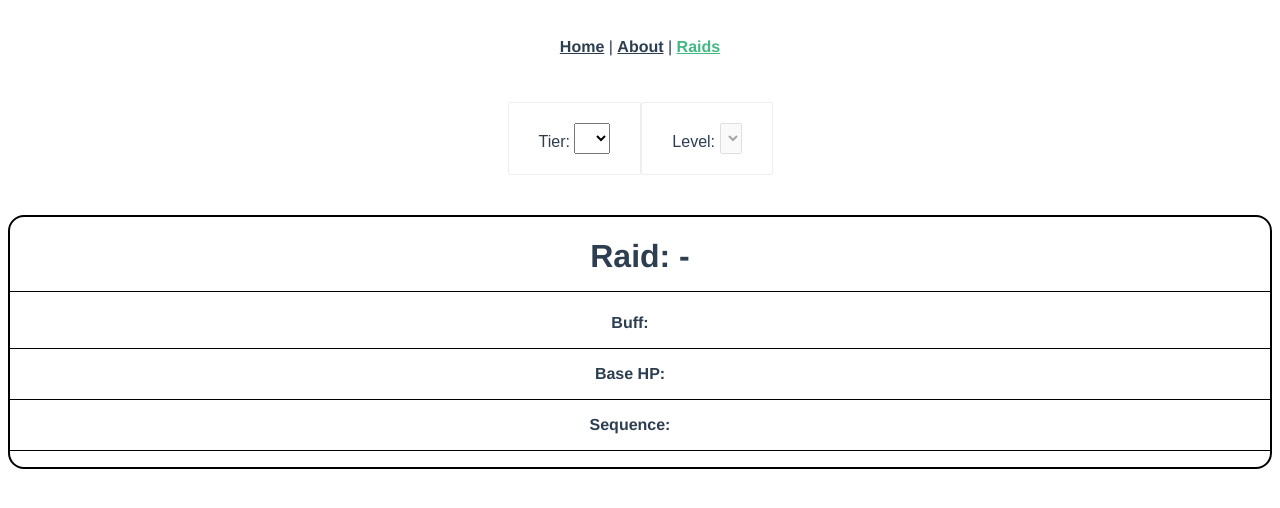
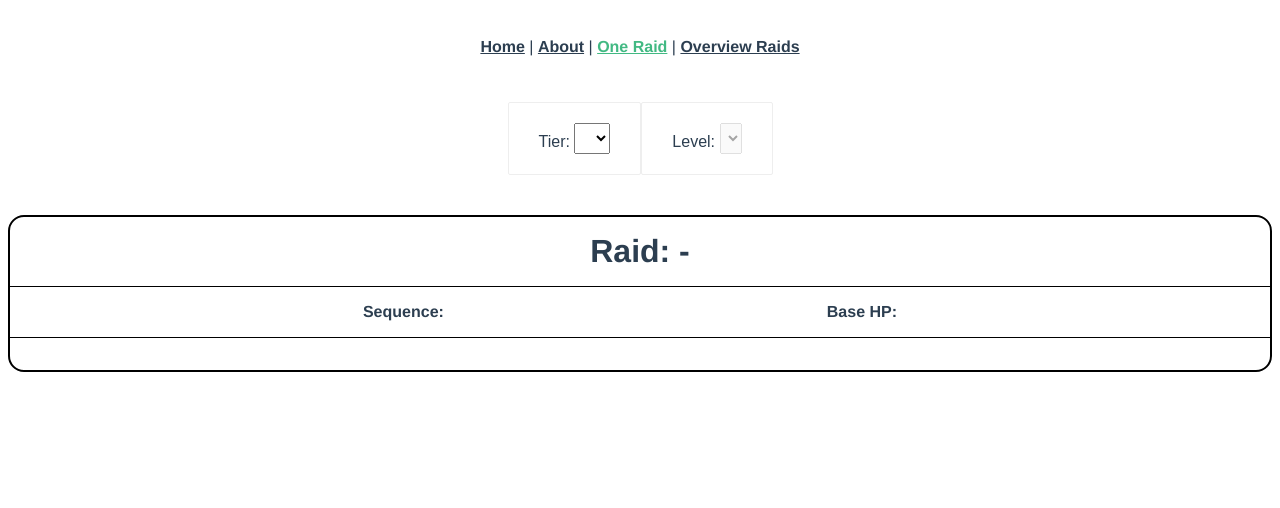
Before and after one commit to beni-gut/tt-pull, a Vue app: page /raidCards in a window 1280 px wide. Shown: the top 508 px of the page. Built offline with nearby package versions, Linux system fonts and the light colour scheme.

Commit message:
working, adding a new view in next commit

```diff
--- a/src/App.vue
+++ b/src/App.vue
@@ -2,7 +2,8 @@
   <div id="nav">
     <router-link to="/">Home</router-link> |
     <router-link to="/about">About</router-link> |
-    <router-link to="/raidCards">Raids</router-link>
+    <router-link to="/raidCards">One Raid</router-link> |
+    <router-link to="/raidsOverview">Overview Raids</router-link>
   </div>
   <router-view/>
 </template>
--- a/src/components/RaidCard.vue
+++ b/src/components/RaidCard.vue
@@ -1,37 +1,40 @@
 <template>
   <div class="raidCards">
     <h1>Raid: {{ tierMsg }}-{{ levelMsg }}</h1>
-    <ul>
+    <div class="raidCards-displayInformation">
+      <ul v-if="hasABuff" id="raidCard-raidBuff">
         <li><b>Buff:</b></li>
         <li>{{ raidBuffType }} {{ raidBuffAmount }}</li>
       </ul>
-    <ul>
+      <ul id="raidCard-raidHP">
         <li><b>Base HP:</b></li>
         <li>{{ raidBaseHealthPoints }}</li>
       </ul>
-    <ul>
+      <ul id="raidCard-raidSequence">
         <li><b>Sequence:</b></li>
         <li>{{ raidSequence }}</li>
       </ul>
-    <div>
+    </div>
+    <div class="titanContainer">
       <TitanCard v-for="titan in raidTitans" :raidTitan="titan.value" :key="titan.id" />
     </div>
   </div>
 </template>
 
 <script>
-import json from "../json-files/raid_seed_20210919.json";
 import TitanCard from "./TitanCard";
 
 export default {
   name: 'RaidCard',
   components: {TitanCard},
   props: {
-    tierMsg: String,
-    levelMsg: String
+    raidDetails: Object
   },
   data() {
     return {
+      tierMsg: null,
+      levelMsg: null,
+      hasABuff: false,
       raidBuffType: null,
       raidBuffAmount: null,
       raidSequence: null,
@@ -42,24 +45,33 @@ export default {
   methods: {
     updateData: function () {
       this.$nextTick(function () {
-        console.log(this.levelMsg)
-        if (this.levelMsg === null) {
+
+        // set all values null when info changes
+        if (this.raidDetails === null) {
+          this.tierMsg = null;
+          this.levelMsg = null;
+          this.hasABuff = false;
           this.raidBuffType = null;
           this.raidBuffAmount = null;
           this.raidSequence = null;
+          this.raidBaseHealthPoints = null;
           this.raidTitans = [];
         }
-        if (this.tierMsg !== null && this.levelMsg !== null) {
+
+        // if values present, get values
+        if (this.raidDetails !== null) {
           this.raidTitans = [];
-          json.forEach(
-              x => {
-                if (x.tier === this.tierMsg && x.level === this.levelMsg) {
-                  // retrieve the raid-sequence and save it as String
-                  let sequence = x["spawn_sequence"];
-                  this.raidSequence = sequence.toString().replaceAll(",", ", ");
+          let raidDetailsRaw = this.raidDetails;
 
-                  // retrieve "Titans" Array and push it to raidTitans
-                  let titans = x["titans"];
+          // set tier and level
+          this.tierMsg = raidDetailsRaw["tier"];
+          this.levelMsg = raidDetailsRaw["level"];
+
+          // set titan sequence
+          this.raidSequence = raidDetailsRaw["spawn_sequence"].toString().replaceAll(",", ", ");
+
+          // get titans and their respective details
+          let titans = raidDetailsRaw["titans"];
           this.raidBaseHealthPoints = titans[0]["total_hp"].toLocaleString();
           titans.forEach(
               x => {
@@ -67,38 +79,27 @@ export default {
               }
           )
 
+          // try to get the raid buff
           try {
-                    let buff = x["area_buffs"];
+            let buff = raidDetailsRaw["area_buffs"];
             buff.forEach(
                 x => {
                   this.raidBuffType = x["bonus_type"] + ", ";
                   this.raidBuffAmount = x["bonus_amount"];
-                          console.log(this.raidBuffType, this.raidBuffAmount)
+                  this.hasABuff = true;
                 }
             )
           } catch (error) {
+            this.hasABuff = false;
             this.raidBuffType = "none";
             this.raidBuffAmount = null;
           }
         }
-              }
-          );
-        }
       })
     }
   },
-  computed: {
-    combined() {
-      let a = false;
-      if (this.levelMsg !== null) {
-        a= true;
-      }
-      return a;
-    }
-  },
   watch: {
-    levelMsg: function (newVal, oldVal) {
-      console.log("prop changed. ", newVal, " | was: ", oldVal)
+    raidDetails: function () {
       this.updateData();
     }
   }
@@ -109,21 +110,57 @@ export default {
 <!-- Add "scoped" attribute to limit CSS to this component only -->
 <style scoped>
 h1 {
-  padding: 0 0 1rem 0;
+  padding: 1rem 0 1rem 0;
+  margin: 0;
   border-bottom: 1px solid black;
 }
 ul {
   list-style-type: none;
-  padding: 0 0 1rem 0;
+  padding: 1rem 0 1rem 0;
+  margin: 0;
   border-bottom: 1px solid black;
 }
 li {
   display: inline-block;
   margin: 0 10px;
+  overflow-wrap: anywhere;
 }
 .raidCards {
   border: 2px solid black;
   border-radius: 1em;
   /*background-color: rgb(240, 240, 240);*/
 }
+.titanContainer {
+  display: flex;
+  justify-content: space-between;
+}
+@media (max-width: 1199px) {
+  .titanContainer {
+    flex-direction: column;
+    padding: 0;
+  }
+}
+@media (min-width: 1200px) {
+  .titanContainer {
+    flex-direction: row;
+    padding: 1rem calc(5vw / 6);
+  }
+  .raidCards-displayInformation {
+    display: flex;
+    justify-content: space-evenly;
+    border-bottom: 1px solid black;
+  }
+  ul {
+    border-bottom: 0;
+  }
+  #raidCard-raidSequence {
+    order: 1;
+  }
+  #raidCard-raidBuff {
+    order: 0;
+  }
+  #raidCard-raidHP {
+    order: 2;
+  }
+}
 </style>
--- a/src/components/TitanCard.vue
+++ b/src/components/TitanCard.vue
@@ -1,7 +1,8 @@
 <template>
-  <div class="hello">
-    <h1><b>Titan:</b> {{ titanName }}</h1>
+  <div class="titanCard">
+    <h2 class="titanCard-titanName"><b>Titan:</b> {{ titanName }}</h2>
     <p><b>Debuff:</b> {{ titanDebuffType }}</p>
+    <p v-if="hasCurses"><b>Cursed Parts:</b> {{ cursedParts }}</p>
   </div>
 </template>
 
@@ -13,7 +14,8 @@ export default {
   },
   data() {
     return {
-      curses: false,
+      hasCurses: false,
+      cursedParts: "",
       titanName: null,
       titanDebuffType: null
     }
@@ -22,47 +24,115 @@ export default {
     displayTitan: function () {
       this.$nextTick(function () {
         if (this.raidTitan !== null) {
+          // get the titanData from the props, probably not needed
           let titanData = this.raidTitan;
+
+          // set the name of the titan
           this.titanName = titanData["enemy_name"];
-          let debuff = titanData["area_debuffs"][0]["bonus_type"];
-          console.log(debuff);
+
+          // Get the debuff for the titan
+          let debuff;
+          try {
+            debuff = titanData["area_debuffs"][0]["bonus_type"];
+          } catch (e) {
+            debuff = "none";
+          }
           this.titanDebuffType = debuff;
+
+          // check for cursed parts
+          let parts = titanData["parts"];
+          let cursedPartsRaw = [];
+          parts.forEach(
+              x => {
+                try {
+                  if (x["cursed"]) {
+                    cursedPartsRaw.push(x["part_id"]);
+                  }
+                } catch {
+                  this.hasCurses = false;
+                  this.cursedParts = [];
+                }
+              }
+          );
+
+          // if any cursed parts have been found assign the correct description
+          if (cursedPartsRaw.length > 0) {
+            this.mapParts(cursedPartsRaw);
+          }
         }
       })
+    },
+    mapParts: function (cursedPartsRaw) {
+      for (let i = 0; i < cursedPartsRaw.length; i++) {
+        // normal switch-case to identify and push respective cursed parts to String
+        switch (cursedPartsRaw[i]) {
+          case "ArmorHead":
+            this.cursedParts += "Head";
+            break;
+          case "ArmorChestUpper":
+            this.cursedParts += "Torso";
+            break;
+          case "ArmorArmUpperRight":
+            this.cursedParts += "Left Shoulder";
+            break;
+          case "ArmorArmUpperLeft":
+            this.cursedParts += "Right Shoulder";
+            break;
+          case "ArmorHandRight":
+            this.cursedParts += "Left Hand";
+            break;
+          case "ArmorHandLeft":
+            this.cursedParts += "Right Hand";
+            break;
+          case "ArmorLegUpperRight":
+            this.cursedParts += "Left Leg";
+            break;
+          case "ArmorLegUpperLeft":
+            this.cursedParts += "Right Leg";
+            break;
+        }
+
+        // adds a comma if it's not the last part
+        if ((i+1) < cursedPartsRaw.length) {
+          this.cursedParts += ", ";
+        }
+      }
+      this.hasCurses = true;
     }
   },
-  mounted() {
-    //console.log(this.raidTitan);
+  beforeMount() {
     this.displayTitan();
-  },
-  computed: {
-    combined() {
-      return this.raidTitan;
-    }
-  },
-  watch: {
-    raidTitan: function (oldVal, newVal) {
-      console.log("prop changed. ", newVal["enemy_id"], " | was: ", oldVal["enemy_id"])
-      this.displayTitan();
-    }
   }
 }
+
 </script>
 
 <!-- Add "scoped" attribute to limit CSS to this component only -->
 <style scoped>
-h3 {
-  margin: 40px 0 0;
+/* standard css */
+h2 {
+  margin: 0;
+  padding: 1rem;
 }
-ul {
-  list-style-type: none;
-  padding: 0;
+p {
+  margin: 0;
+  padding: 0 0 1rem 0;
 }
-li {
-  display: inline-block;
-  margin: 0 10px;
+
+/* on small screens */
+@media (max-width: 1199px) {
+  .titanCard {
+    border-bottom: 1px solid black;
+    padding: 0;
+  }
 }
-a {
-  color: #42b983;
+/* on big screens */
+@media (min-width: 1200px) {
+  .titanCard {
+    border: 1px solid blue;
+    border-radius: 1em;
+    width: calc(95vw / 3);
+  }
 }
+
 </style>
--- a/src/router/index.js
+++ b/src/router/index.js
@@ -1,6 +1,7 @@
 import { createRouter, createWebHistory } from 'vue-router';
 import Home from '../views/Home.vue';
-import RaidCardOverview from "../views/RaidCardOverview";
+import RaidCardOverview from '../views/RaidCardOverview';
+import OverviewAllRaids from '../views/OverviewAllRaids';
 
 const routes = [
   {
@@ -20,6 +21,11 @@ const routes = [
     path: '/raidCards',
     name: 'Raids',
     component: RaidCardOverview
+  },
+  {
+    path: '/raidsOverview',
+    name: 'Overview Raids',
+    component: OverviewAllRaids
   }
 ]
 
--- a/src/views/RaidCardOverview.vue
+++ b/src/views/RaidCardOverview.vue
@@ -1,6 +1,6 @@
 <template>
   <div class="home">
-    <div id="raid-select">
+    <div id="raid-select-container">
       <div id="v-model-tier-select" class="raidSelect">
         <span>Tier: </span>
         <select v-model="this.tierMsgIn" @change="this.levelMsgIn=null">
@@ -19,7 +19,7 @@
       </div>
     </div>
 
-    <RaidCard :tierMsg=this.tierMsgIn :levelMsg=this.levelMsgIn />
+    <RaidCard :raid-details="this.raidDetailsForCard" />
   </div>
 </template>
 
@@ -45,37 +45,63 @@ export default {
         {text: 3, value: '3'},
         {text: 4, value: '4'}
       ],
-      optionsLevel: []
+      optionsLevel: [],
+      raidDetailsForCard: null
     }
   },
   methods: {
-    getRaidLevels() {
+    // get the possible raid levels for the selected raid tier
+    getRaidLevels: function () {
+      //null values
       this.optionsLevel = [];
+      this.raidDetailsForCard = null;
+
+      // if tier is selected, get all possible levels for it
       if (this.tierMsgIn !== null) {
         json.forEach(
             x => {
-              if (x.tier === this.tierMsgIn) {
+              if (x["tier"] === this.tierMsgIn) {
                 this.optionsLevel.push({text: x["level"], value: x["level"]});
               }
             }
         );
-        //console.log(this.optionsLevel);
         this.levelSelectDisabled = false;
+      }
+    },
+    // get the details of the selected raid
+    getRaidCardDetails: function () {
+      if (this.tierMsgIn !== null && this.levelMsgIn !== null) {
+        json.forEach(
+            x => {
+              if (x["tier"] === this.tierMsgIn && x["level"] === this.levelMsgIn) {
+                this.raidDetailsForCard = x;
+              }
+            }
+        );
       }
     }
   },
-  beforeUpdate: function () {
-    this.getRaidLevels()
+  // watch the two selects for changes
+  watch: {
+    tierMsgIn: function () {
+      this.getRaidLevels();
+    },
+    levelMsgIn: function () {
+      this.getRaidCardDetails();
+    }
   }
 }
 
 </script>
 
 <style>
-#raid-select {
+/* containers of selects at top of page */
+#raid-select-container {
   display: flex;
   justify-content: center;
 }
+
+/* select container */
 .raidSelect {
   font-family: sans-serif;
   border: 1px solid #eee;
@@ -87,10 +113,10 @@ export default {
   overflow-x: auto;
 }
 
+/* set size for select */
 select {
   font-size: 1.5rem;
 }
-
 select > option {
   width: 2em;
   font-size: 1.5rem;
```
Lines whose indentation alone changed are shown as unchanged.
